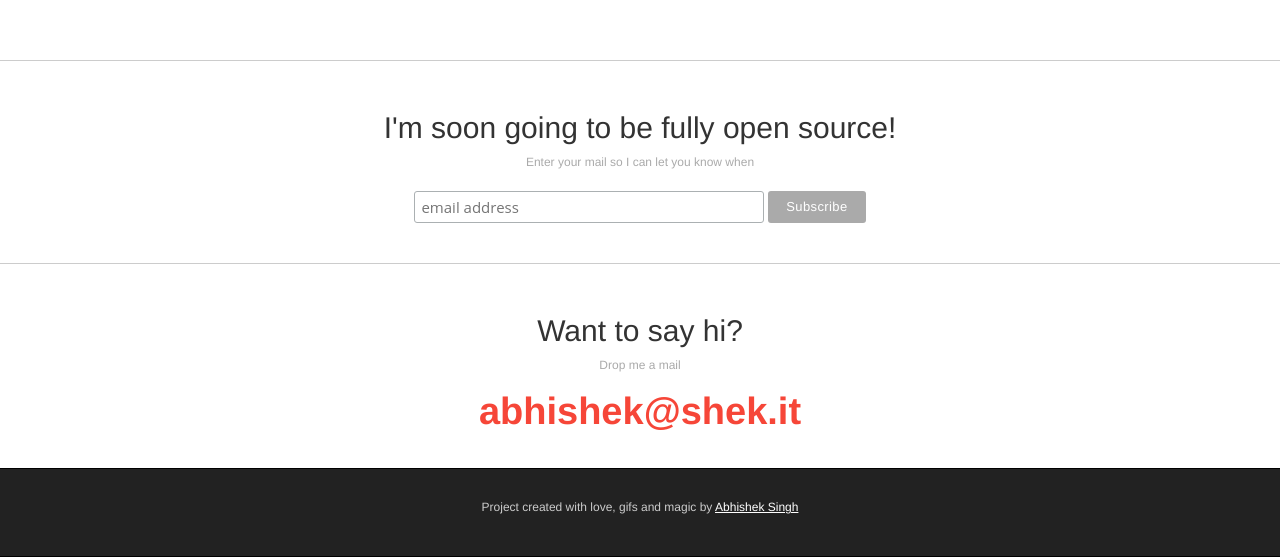
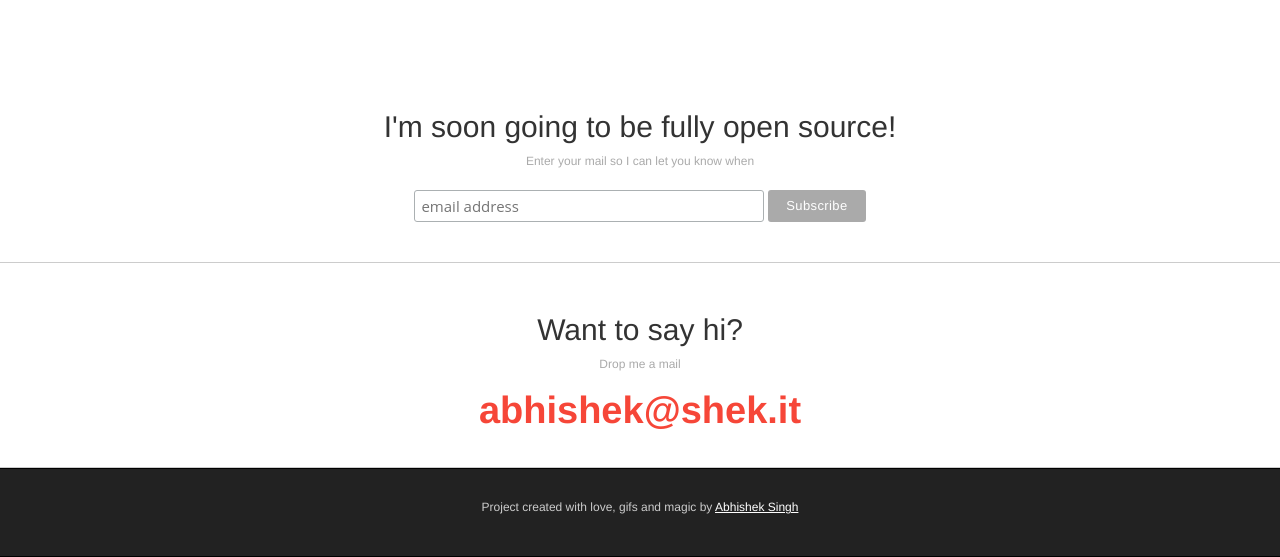
Before and after one commit to shekit/peeqo-website, a plain HTML site: page index.html in a window 1280 px wide. Shown: the part 726-1283 px from the top of the page. Drawn offline with nearby package versions, Linux system fonts and the light colour scheme.

Commit message:
css changes

```diff
--- a/public/css/style.css
+++ b/public/css/style.css
@@ -88,7 +88,7 @@ video {
 
 .section {
 	padding: 30px 0;
-	border-top: 1px solid #ccc;
+	border-bottom: 1px solid #ccc;
 }
 
 .subheader {
```
